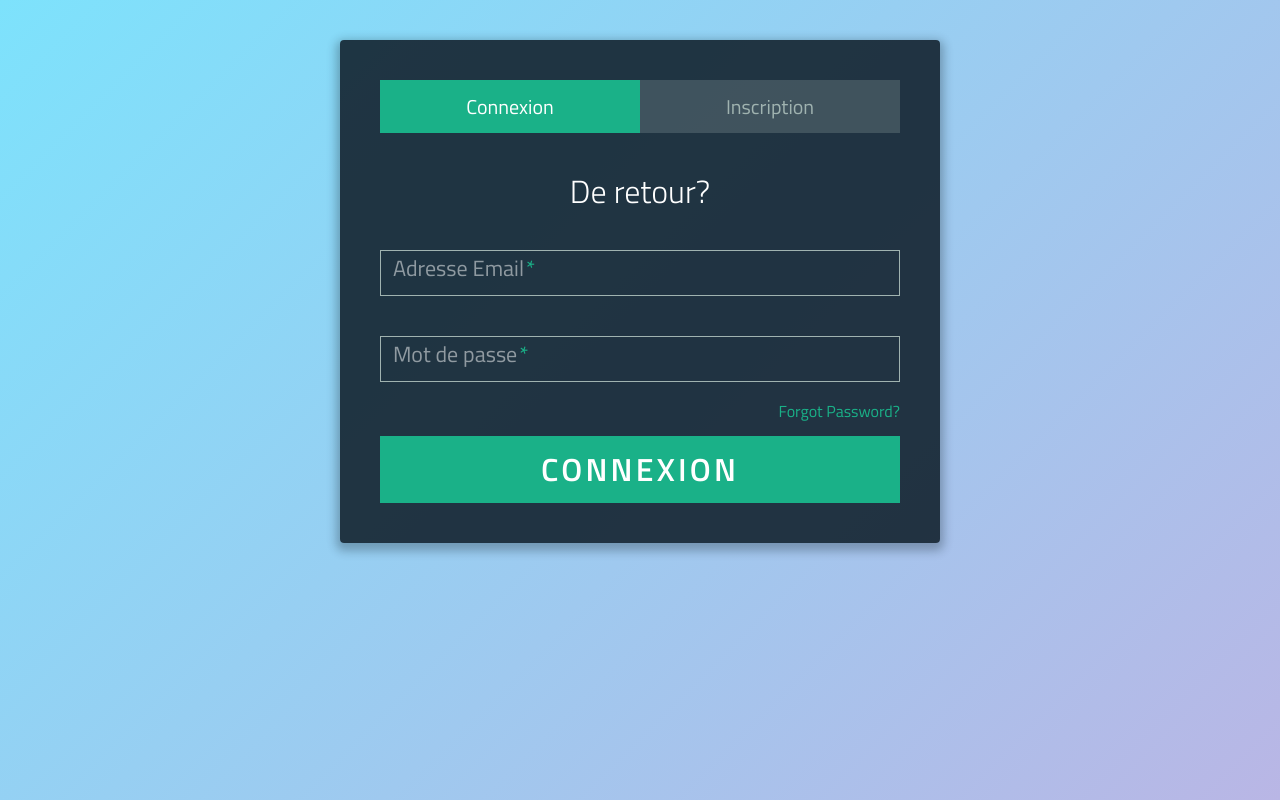
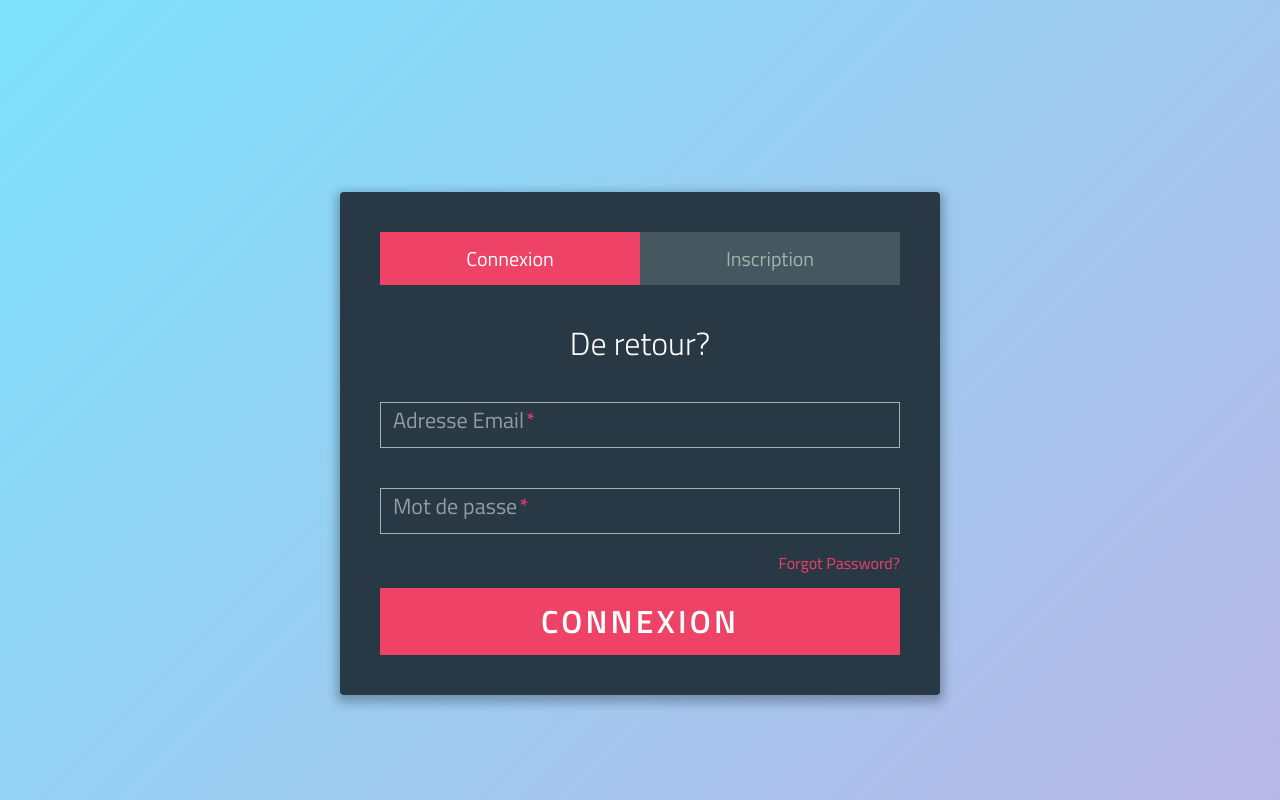
Before and after one commit to Fienberber/partyfy, a Flask app: page /login in a window 1280 px wide. Run offline with Flask 2, Linux system fonts and the light colour scheme; some libraries are stand-ins or nearby versions.

Commit message:
fixed some aestetic details (login colors)

```diff
--- a/app/static/scripts/login.js
+++ b/app/static/scripts/login.js
@@ -48,7 +48,7 @@ $("#signup-form").on('submit', function(e) {
 		title = $("#signup > h1");
 		title.text(data.msg);
 		if (data.success) {
-			title.css('color', '#179b77');
+			title.css('color', '#EE4266');
 		} else {
 			title.css('color', 'red');
 		}
@@ -61,7 +61,7 @@ $("#login-form").on('submit', function(e) {
 		title = $("#login > h1");
 		title.text(data.msg);
 		if (data.success) {
-			title.css('color', '#179b77');
+			title.css('color', '#EE4266');
 			const token = $.urlParam('token');
 			if(token){
 				$.post('/joinParty', {"token": token} ).done(alert("Joined the party !"))
--- a/app/static/styles/login.css
+++ b/app/static/styles/login.css
@@ -1,3 +1,9 @@
+:root {
+  --main-bg-color: linear-gradient(-225deg, #7DE2FC 0%, #B9B6E5 100%);/* Background color */
+  --main-ft-color: #283845;/* Font color */
+  --main-bt-color: #EE4266;/* Button color */
+}
+
 *, *:before, *:after {
   box-sizing: border-box;
 }
@@ -8,7 +14,7 @@ html {
 
 body {
   font-family: 'Titillium Web', sans-serif;
-  background-image: linear-gradient(-225deg, #7DE2FC 0%, #B9B6E5 100%);
+  background-image: var(--main-bg-color);
   background-repeat: no-repeat;
   background-attachment: fixed;
   background-size: cover;
@@ -16,21 +22,22 @@ body {
 
 a {
   text-decoration: none;
-  color: #1ab188;
+  color: var(--main-bt-color);
   -webkit-transition: .5s ease;
   transition: .5s ease;
 }
 a:hover {
-  color: #179b77;
+  color: var(--main-bt-color);
 }
 
 .form {
-  background: rgba(19, 35, 47, 0.9);
+  background: var(--main-ft-color);
   padding: 40px;
   max-width: 600px;
   margin: 40px auto;
   border-radius: 4px;
   box-shadow: 0 4px 10px 4px rgba(19, 35, 47, 0.3);
+  margin-top: 15%;
 }
 
 .tab-group {
@@ -58,12 +65,12 @@ a:hover {
   transition: .5s ease;
 }
 .tab-group li a:hover {
-  background: #179b77;
-  color: #ffffff;
+  background: var(--main-bt-color);
+  color: white;
 }
 .tab-group .active a {
-  background: #1ab188;
-  color: #ffffff;
+  background: var(--main-bt-color);
+  color: white;
 }
 
 .tab-content > div:last-child {
@@ -72,7 +79,7 @@ a:hover {
 
 h1 {
   text-align: center;
-  color: #ffffff;
+  color: white;
   font-weight: 300;
   margin: 0 0 40px;
 }
@@ -91,7 +98,7 @@ label {
 }
 label .req {
   margin: 2px;
-  color: #1ab188;
+  color: var(--main-bt-color);
 }
 
 label.active {
@@ -124,7 +131,7 @@ input, textarea {
 }
 input:focus, textarea:focus {
   outline: 0;
-  border-color: #1ab188;
+  border-color: var(--main-bt-color);
 }
 
 textarea {
@@ -160,14 +167,14 @@ textarea {
   font-weight: 600;
   text-transform: uppercase;
   letter-spacing: .1em;
-  background: #1ab188;
+  background: var(--main-bt-color);
   color: #ffffff;
   -webkit-transition: all 0.5s ease;
   transition: all 0.5s ease;
   -webkit-appearance: none;
 }
 .button:hover, .button:focus {
-  background: #179b77;
+  background: var(--main-bt-color);
 }
 
 .button-block {
```
Also changed, not shown: app/templates/homePage.html (+3 -9 lines).
